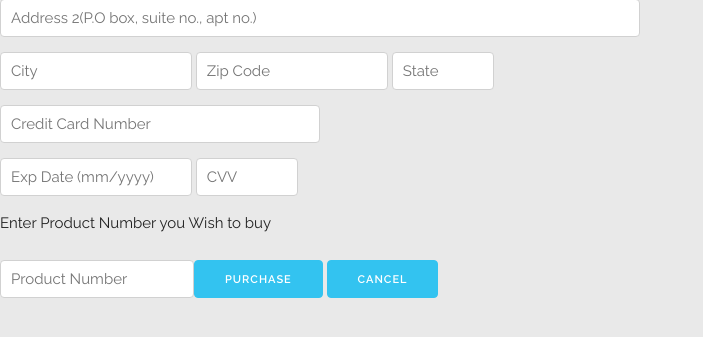
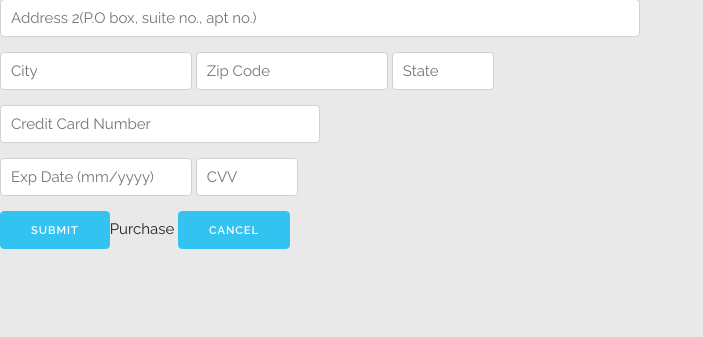
Before and after one commit to AustinConcepcion/based_deals, a PHP site: page /CCinfo.php in a window 1280 px wide. Shown: the part 297-634 px from the top of the page, without its empty margins (0-703 px from the left). Run offline with PHP 8.4, Linux system fonts and the light colour scheme; some libraries are stand-ins or nearby versions.

Commit message:
changed ccinfo

```diff
--- a/CCinfo.php
+++ b/CCinfo.php
@@ -77,33 +77,31 @@
 
 		<div style="float: left; border: 1px; width: 100%;">
 			<div>
-				<input type="text" id="fName" placeholder="First Name" style="width: 20%">
-				<input type="text" id="lName" placeholder="Last Name" style="width: 20%">
+				<input type="text" id="fName" name="fname" placeholder="First Name" style="width: 20%">
+				<input type="text" id="lName" name="lname" placeholder="Last Name" style="width: 20%">
 			</div>
 			<div>
-				<input type="text" id="Address" placeholder="Address" style="width: 50%">
+				<input type="text" id="Address" name="address" placeholder="Address" style="width: 50%">
 				</div>
 			<div>
-				<input type="text" id="Address2" placeholder="Address 2(P.O box, suite no., apt no.)" style="width: 50%">
+				<input type="text" id="Address2" name="address2" placeholder="Address 2(P.O box, suite no., apt no.)" style="width: 50%">
 			</div>
 			<div>
-				<input type="text" id="City" placeholder="City" style="width: 15%">
-				<input type="text" id="zCode" placeholder="Zip Code" style="width: 15%;">
-				<input type="text" id="state" placeholder="State" style="width: 8%">
+				<input type="text" id="City" name="city" placeholder="City" style="width: 15%">
+				<input type="text" id="zCode" name="zipcode" placeholder="Zip Code" style="width: 15%;">
+				<input type="text" id="state" name="state" placeholder="State" style="width: 8%">
 			</div>
 			<div>
-				<input type="text" id="ccNo" placeholder="Credit Card Number" style="width: 25%">
+				<input type="text" id="ccNo" name="ccnumber" placeholder="Credit Card Number" style="width: 25%">
 			</div>
 			<div>
-				<input type="text" id="expDate" placeholder="Exp Date (mm/yyyy)" style="width: 15%">
-				<input type="text" id="cvv" placeholder="CVV" style="width: 8%;">
+				<input type="text" id="expDate" name="expiration" placeholder="Exp Date (mm/yyyy)" style="width: 15%">
+				<input type="text" id="cvv" name="cvv" placeholder="CVV" style="width: 8%;">
 			</div>
 			<div>
-				<p>Enter Product Number you Wish to buy</p>
-				<input type="text" id="buyNo" placeholder="Product Number" style="float:left;">
 			</div>
 			<div>
-				<button id="addSave" class="button-primary" type="add" onclick="">Purchase</button>
+				<input type="submit" id="addSave" class="button-primary" type="add" onclick="">Purchase
 				<button id="addCancel" class="button-primary" type="add" onclick="javascript:history.back()">Cancel</button>
 			</div>
 		</div>
```
Also changed, not shown: api/UpdateUser.php (+39 -0 lines).
